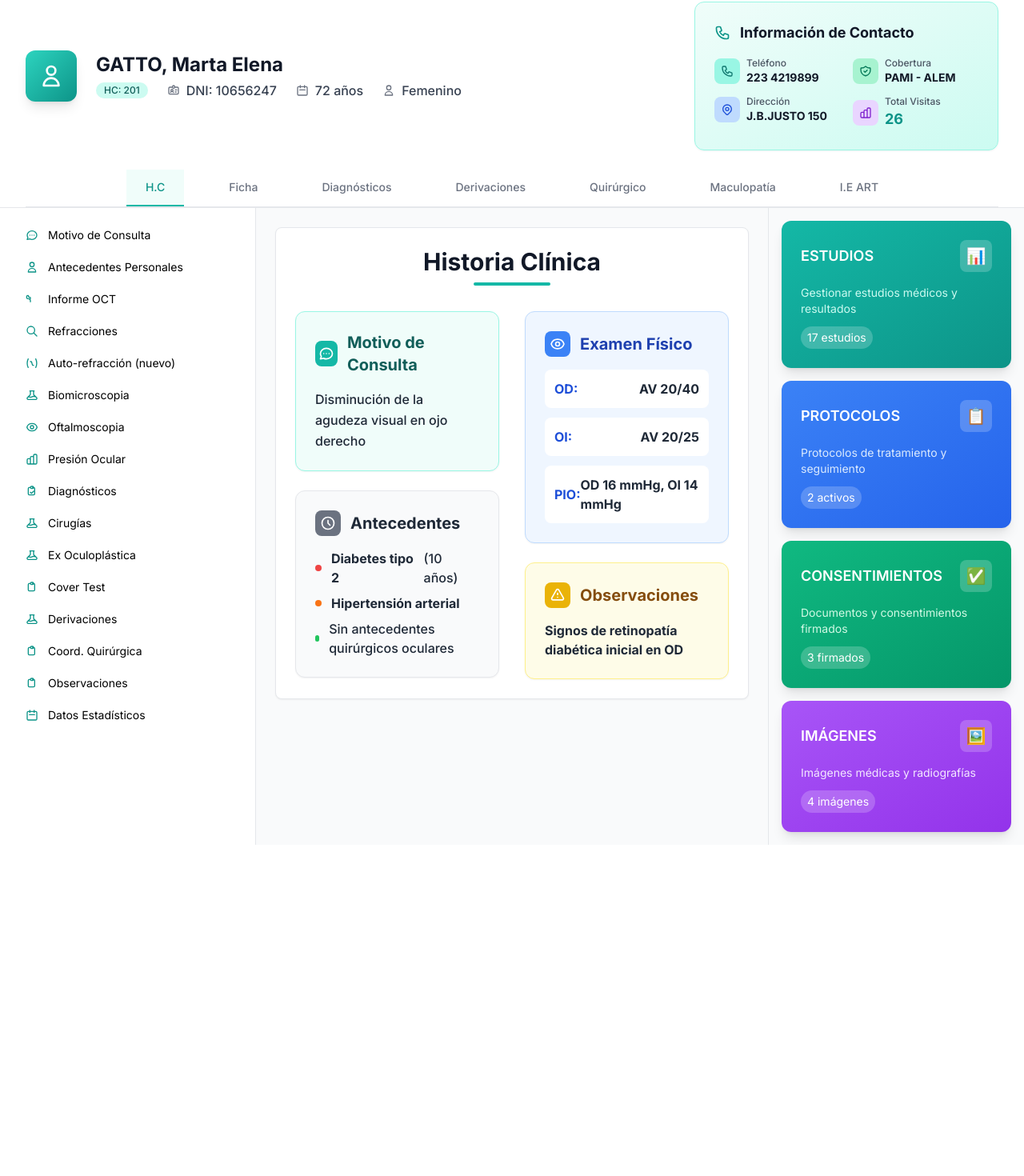
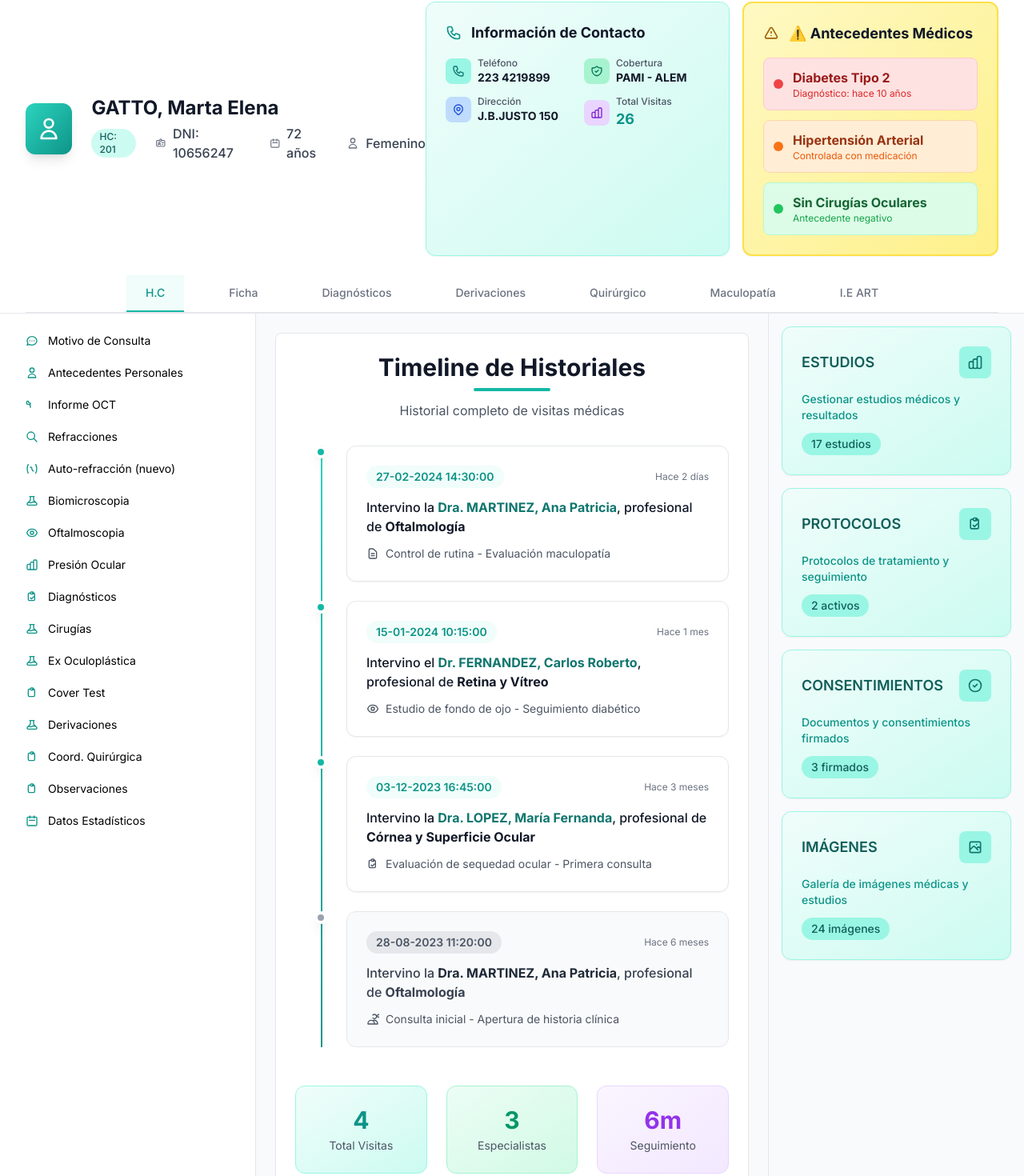
Before and after one commit to Fran-Larrosa-7id/protoHC, an Angular app: page / in a window 1280 px wide. Shown: the part 91-1561 px from the top of the page at 80% size. Before the commit the page ends 1147 px from the top, so only its background shows below. Built offline with nearby package versions, Linux system fonts and the light colour scheme.

Commit message:
feat: Enhance contact info and medical history sections for improved clarity and user engagement

```diff
--- a/src/app/app.html
+++ b/src/app/app.html
@@ -76,7 +76,9 @@
             </div>
           </div>
 
-          <!-- Right: Enhanced Contact Info Card -->
+          <!-- Right: Enhanced Contact Info Card + Antecedentes -->
+          <div class="flex space-x-4">
+            <!-- Contact Info Card -->
             <div class="bg-gradient-to-br from-primary-50 to-primary-100 rounded-xl p-6 min-w-[380px] border border-primary-200 shadow-sm">
               <h3 class="text-lg font-bold text-gray-900 mb-4 flex items-center">
                 <svg class="w-5 h-5 text-primary-600 mr-3" fill="none" stroke="currentColor" viewBox="0 0 24 24">
@@ -131,6 +133,40 @@
                     <div>
                       <p class="text-xs text-gray-600 font-medium">Total Visitas</p>
                       <p class="text-lg font-bold text-primary-600">{{ patient.totalVisits }}</p>
+                    </div>
+                  </div>
+                </div>
+              </div>
+            </div>
+
+            <!-- Antecedentes Card -->
+            <div class="bg-gradient-to-br from-yellow-100 to-yellow-200 rounded-xl p-6 min-w-[320px] border-2 border-yellow-300 shadow-sm">
+              <h3 class="text-lg font-bold text-gray-900 mb-4 flex items-center">
+                <svg class="w-5 h-5 text-yellow-700 mr-3" fill="none" stroke="currentColor" viewBox="0 0 24 24">
+                  <path stroke-linecap="round" stroke-linejoin="round" stroke-width="2" d="M12 9v2m0 4h.01m-6.938 4h13.856c1.54 0 2.502-1.667 1.732-3L13.732 4c-.77-1.333-2.694-1.333-3.464 0L3.34 16c-.77 1.333.192 3 1.732 3z"></path>
+                </svg>
+                ⚠️ Antecedentes Médicos
+              </h3>
+              <div class="space-y-3">
+                <div class="flex items-center p-3 bg-red-100 rounded-lg border border-red-200">
+                  <div class="w-3 h-3 bg-red-500 rounded-full mr-3 flex-shrink-0"></div>
+                  <div>
+                    <p class="font-bold text-red-800">Diabetes Tipo 2</p>
+                    <p class="text-xs text-red-600">Diagnóstico: hace 10 años</p>
+                  </div>
+                </div>
+                <div class="flex items-center p-3 bg-orange-100 rounded-lg border border-orange-200">
+                  <div class="w-3 h-3 bg-orange-500 rounded-full mr-3 flex-shrink-0"></div>
+                  <div>
+                    <p class="font-bold text-orange-800">Hipertensión Arterial</p>
+                    <p class="text-xs text-orange-600">Controlada con medicación</p>
+                  </div>
+                </div>
+                <div class="flex items-center p-3 bg-green-100 rounded-lg border border-green-200">
+                  <div class="w-3 h-3 bg-green-500 rounded-full mr-3 flex-shrink-0"></div>
+                  <div>
+                    <p class="font-bold text-green-800">Sin Cirugías Oculares</p>
+                    <p class="text-xs text-green-600">Antecedente negativo</p>
                   </div>
                 </div>
               </div>
@@ -270,92 +306,127 @@
         <!-- Tab Content Display -->
         <div class="bg-white rounded-lg shadow-sm border border-gray-200 p-6 h-full">
 
-          <!-- H.C Content (Historia Clínica) - DEFAULT -->
+          <!-- H.C Content (Timeline de Historiales) - DEFAULT -->
           <div *ngIf="activeTab === 'hc'" class="space-y-8">
+            <!-- Timeline Header -->
             <div class="text-center mb-8">
-              <h3 class="text-3xl font-bold text-gray-900 mb-2">Historia Clínica</h3>
+              <h3 class="text-3xl font-bold text-gray-900 mb-2">Timeline de Historiales</h3>
               <div class="w-24 h-1 bg-primary-500 mx-auto rounded-full"></div>
+              <p class="text-gray-600 mt-3">Historial completo de visitas médicas</p>
             </div>
 
+            <!-- Timeline Container -->
             <div class="max-w-5xl mx-auto">
-              <div class="grid grid-cols-2 gap-8">
+              <div class="relative">
+                <!-- Timeline Line -->
+                <div class="absolute left-8 top-0 bottom-0 w-0.5 bg-gradient-to-b from-primary-400 to-primary-600"></div>
+
+                <!-- Timeline Items -->
                 <div class="space-y-6">
-                  <div class="p-6 bg-primary-50 rounded-xl border border-primary-200 shadow-sm">
-                    <h4 class="text-xl font-bold text-primary-800 mb-4 flex items-center">
-                      <div class="w-8 h-8 bg-primary-500 rounded-lg flex items-center justify-center mr-3">
-                        <svg class="w-5 h-5 text-white" fill="none" stroke="currentColor" viewBox="0 0 24 24">
-                          <path stroke-linecap="round" stroke-linejoin="round" stroke-width="2" d="M8 12h.01M12 12h.01M16 12h.01M21 12c0 4.418-4.03 8-9 8a9.863 9.863 0 01-4.255-.949L3 20l1.395-3.72C3.512 15.042 3 13.574 3 12c0-4.418 4.03-8 9-8s9 3.582 9 8z"></path>
+                  <!-- Timeline Item 1 -->
+                  <div class="relative flex items-start">
+                    <div class="absolute left-6 w-4 h-4 bg-primary-500 rounded-full border-4 border-white shadow-lg"></div>
+                    <div class="ml-16 bg-white rounded-xl border border-gray-200 shadow-sm p-6 hover:shadow-md transition-shadow">
+                      <div class="flex items-center justify-between mb-3">
+                        <span class="text-sm font-semibold text-primary-600 bg-primary-50 px-3 py-1 rounded-full">
+                          27-02-2024 14:30:00
+                        </span>
+                        <span class="text-xs text-gray-500">Hace 2 días</span>
+                      </div>
+                      <p class="text-gray-900 font-medium">
+                        Intervino la <strong class="text-primary-700">Dra. MARTINEZ, Ana Patricia</strong>, profesional de <strong>Oftalmología</strong>
+                      </p>
+                      <div class="mt-3 flex items-center text-sm text-gray-600">
+                        <svg class="w-4 h-4 mr-2" fill="none" stroke="currentColor" viewBox="0 0 24 24">
+                          <path stroke-linecap="round" stroke-linejoin="round" stroke-width="2" d="M9 12h6m-6 4h6m2 5H7a2 2 0 01-2-2V5a2 2 0 012-2h5.586a1 1 0 01.707.293l5.414 5.414a1 1 0 01.293.707V19a2 2 0 01-2 2z"></path>
                         </svg>
-                      </div>
-                      Motivo de Consulta
-                    </h4>
-                    <p class="text-gray-800 font-medium leading-relaxed">Disminución de la agudeza visual en ojo derecho</p>
-                  </div>
-
-                  <div class="p-6 bg-gray-50 rounded-xl border border-gray-200 shadow-sm">
-                    <h4 class="text-xl font-bold text-gray-800 mb-4 flex items-center">
-                      <div class="w-8 h-8 bg-gray-500 rounded-lg flex items-center justify-center mr-3">
-                        <svg class="w-5 h-5 text-white" fill="none" stroke="currentColor" viewBox="0 0 24 24">
-                          <path stroke-linecap="round" stroke-linejoin="round" stroke-width="2" d="M12 8v4l3 3m6-3a9 9 0 11-18 0 9 9 0 0118 0z"></path>
-                        </svg>
-                      </div>
-                      Antecedentes
-                    </h4>
-                    <ul class="text-gray-800 space-y-2 font-medium">
-                      <li class="flex items-center">
-                        <span class="w-2 h-2 bg-red-500 rounded-full mr-3"></span>
-                        <strong>Diabetes tipo 2</strong> (10 años)
-                      </li>
-                      <li class="flex items-center">
-                        <span class="w-2 h-2 bg-orange-500 rounded-full mr-3"></span>
-                        <strong>Hipertensión arterial</strong>
-                      </li>
-                      <li class="flex items-center">
-                        <span class="w-2 h-2 bg-green-500 rounded-full mr-3"></span>
-                        Sin antecedentes quirúrgicos oculares
-                      </li>
-                    </ul>
-                  </div>
-                </div>
-
-                <div class="space-y-6">
-                  <div class="p-6 bg-blue-50 rounded-xl border border-blue-200 shadow-sm">
-                    <h4 class="text-xl font-bold text-blue-800 mb-4 flex items-center">
-                      <div class="w-8 h-8 bg-blue-500 rounded-lg flex items-center justify-center mr-3">
-                        <svg class="w-5 h-5 text-white" fill="none" stroke="currentColor" viewBox="0 0 24 24">
-                          <path stroke-linecap="round" stroke-linejoin="round" stroke-width="2" d="M15 12a3 3 0 11-6 0 3 3 0 016 0z"></path>
-                          <path stroke-linecap="round" stroke-linejoin="round" stroke-width="2" d="M2.458 12C3.732 7.943 7.523 5 12 5c4.478 0 8.268 2.943 9.542 7-1.274 4.057-5.064 7-9.542 7-4.477 0-8.268-2.943-9.542-7z"></path>
-                        </svg>
-                      </div>
-                      Examen Físico
-                    </h4>
-                    <div class="text-gray-800 space-y-3 font-medium">
-                      <div class="flex justify-between items-center p-3 bg-white rounded-lg">
-                        <span class="font-bold text-blue-700">OD:</span>
-                        <span class="font-bold">AV 20/40</span>
-                      </div>
-                      <div class="flex justify-between items-center p-3 bg-white rounded-lg">
-                        <span class="font-bold text-blue-700">OI:</span>
-                        <span class="font-bold">AV 20/25</span>
-                      </div>
-                      <div class="flex justify-between items-center p-3 bg-white rounded-lg">
-                        <span class="font-bold text-blue-700">PIO:</span>
-                        <span class="font-bold">OD 16 mmHg, OI 14 mmHg</span>
+                        Control de rutina - Evaluación maculopatía
                       </div>
                     </div>
                   </div>
 
-                  <div class="p-6 bg-yellow-50 rounded-xl border border-yellow-200 shadow-sm">
-                    <h4 class="text-xl font-bold text-yellow-800 mb-4 flex items-center">
-                      <div class="w-8 h-8 bg-yellow-500 rounded-lg flex items-center justify-center mr-3">
-                        <svg class="w-5 h-5 text-white" fill="none" stroke="currentColor" viewBox="0 0 24 24">
-                          <path stroke-linecap="round" stroke-linejoin="round" stroke-width="2" d="M12 9v2m0 4h.01m-6.938 4h13.856c1.54 0 2.502-1.667 1.732-3L13.732 4c-.77-1.333-2.694-1.333-3.464 0L3.34 16c-.77 1.333.192 3 1.732 3z"></path>
+                  <!-- Timeline Item 2 -->
+                  <div class="relative flex items-start">
+                    <div class="absolute left-6 w-4 h-4 bg-primary-500 rounded-full border-4 border-white shadow-lg"></div>
+                    <div class="ml-16 bg-white rounded-xl border border-gray-200 shadow-sm p-6 hover:shadow-md transition-shadow">
+                      <div class="flex items-center justify-between mb-3">
+                        <span class="text-sm font-semibold text-primary-600 bg-primary-50 px-3 py-1 rounded-full">
+                          15-01-2024 10:15:00
+                        </span>
+                        <span class="text-xs text-gray-500">Hace 1 mes</span>
+                      </div>
+                      <p class="text-gray-900 font-medium">
+                        Intervino el <strong class="text-primary-700">Dr. FERNANDEZ, Carlos Roberto</strong>, profesional de <strong>Retina y Vítreo</strong>
+                      </p>
+                      <div class="mt-3 flex items-center text-sm text-gray-600">
+                        <svg class="w-4 h-4 mr-2" fill="none" stroke="currentColor" viewBox="0 0 24 24">
+                          <path stroke-linecap="round" stroke-linejoin="round" stroke-width="2" d="M15 12a3 3 0 11-6 0 3 3 0 016 0z"></path>
+                          <path stroke-linecap="round" stroke-linejoin="round" stroke-width="2" d="M2.458 12C3.732 7.943 7.523 5 12 5c4.478 0 8.268 2.943 9.542 7-1.274 4.057-5.064 7-9.542 7-4.477 0-8.268-2.943-9.542-7z"></path>
                         </svg>
+                        Estudio de fondo de ojo - Seguimiento diabético
                       </div>
-                      Observaciones
-                    </h4>
-                    <p class="text-gray-800 font-bold">Signos de retinopatía diabética inicial en OD</p>
                     </div>
+                  </div>
+
+                  <!-- Timeline Item 3 -->
+                  <div class="relative flex items-start">
+                    <div class="absolute left-6 w-4 h-4 bg-primary-500 rounded-full border-4 border-white shadow-lg"></div>
+                    <div class="ml-16 bg-white rounded-xl border border-gray-200 shadow-sm p-6 hover:shadow-md transition-shadow">
+                      <div class="flex items-center justify-between mb-3">
+                        <span class="text-sm font-semibold text-primary-600 bg-primary-50 px-3 py-1 rounded-full">
+                          03-12-2023 16:45:00
+                        </span>
+                        <span class="text-xs text-gray-500">Hace 3 meses</span>
+                      </div>
+                      <p class="text-gray-900 font-medium">
+                        Intervino la <strong class="text-primary-700">Dra. LOPEZ, María Fernanda</strong>, profesional de <strong>Córnea y Superficie Ocular</strong>
+                      </p>
+                      <div class="mt-3 flex items-center text-sm text-gray-600">
+                        <svg class="w-4 h-4 mr-2" fill="none" stroke="currentColor" viewBox="0 0 24 24">
+                          <path stroke-linecap="round" stroke-linejoin="round" stroke-width="2" d="M9 5H7a2 2 0 00-2 2v10a2 2 0 002 2h8a2 2 0 002-2V7a2 2 0 00-2-2h-2M9 5a2 2 0 002 2h2a2 2 0 002-2M9 5a2 2 0 012-2h2a2 2 0 012 2m-6 9l2 2 4-4"></path>
+                        </svg>
+                        Evaluación de sequedad ocular - Primera consulta
+                      </div>
+                    </div>
+                  </div>
+
+                  <!-- Timeline Item 4 -->
+                  <div class="relative flex items-start">
+                    <div class="absolute left-6 w-4 h-4 bg-gray-400 rounded-full border-4 border-white shadow-lg"></div>
+                    <div class="ml-16 bg-gray-50 rounded-xl border border-gray-200 p-6">
+                      <div class="flex items-center justify-between mb-3">
+                        <span class="text-sm font-semibold text-gray-600 bg-gray-200 px-3 py-1 rounded-full">
+                          28-08-2023 11:20:00
+                        </span>
+                        <span class="text-xs text-gray-500">Hace 6 meses</span>
+                      </div>
+                      <p class="text-gray-700 font-medium">
+                        Intervino la <strong class="text-gray-800">Dra. MARTINEZ, Ana Patricia</strong>, profesional de <strong>Oftalmología</strong>
+                      </p>
+                      <div class="mt-3 flex items-center text-sm text-gray-600">
+                        <svg class="w-4 h-4 mr-2" fill="none" stroke="currentColor" viewBox="0 0 24 24">
+                          <path stroke-linecap="round" stroke-linejoin="round" stroke-width="2" d="M12 4.354a4 4 0 110 5.292M15 21H3v-1a6 6 0 0112 0v1zm0 0h6v-1a6 6 0 00-9-5.197m13.5-9a2.5 2.5 0 11-5 0 2.5 2.5 0 015 0z"></path>
+                        </svg>
+                        Consulta inicial - Apertura de historia clínica
+                      </div>
+                    </div>
+                  </div>
+                </div>
+              </div>
+
+              <!-- Statistics -->
+              <div class="mt-12 grid grid-cols-3 gap-6 max-w-2xl mx-auto">
+                <div class="text-center p-6 bg-gradient-to-br from-primary-50 to-primary-100 rounded-xl border border-primary-200">
+                  <div class="text-3xl font-bold text-primary-600">4</div>
+                  <div class="text-sm text-gray-600 mt-1">Total Visitas</div>
+                </div>
+                <div class="text-center p-6 bg-gradient-to-br from-emerald-50 to-emerald-100 rounded-xl border border-emerald-200">
+                  <div class="text-3xl font-bold text-emerald-600">3</div>
+                  <div class="text-sm text-gray-600 mt-1">Especialistas</div>
+                </div>
+                <div class="text-center p-6 bg-gradient-to-br from-purple-50 to-purple-100 rounded-xl border border-purple-200">
+                  <div class="text-3xl font-bold text-purple-600">6m</div>
+                  <div class="text-sm text-gray-600 mt-1">Seguimiento</div>
                 </div>
               </div>
             </div>
@@ -518,58 +589,66 @@
       <div class="p-4 space-y-4">
 
         <!-- ESTUDIOS Card -->
-        <div class="bg-gradient-to-br from-primary-500 to-primary-600 rounded-xl shadow-lg p-6 text-white hover:shadow-xl transition-all duration-300 cursor-pointer">
+        <div class="bg-gradient-to-br from-primary-50 to-primary-100 rounded-xl shadow-sm border border-primary-200 p-6 hover:shadow-md transition-all duration-300 cursor-pointer">
           <div class="flex items-center justify-between mb-4">
-            <h3 class="text-lg font-semibold">ESTUDIOS</h3>
-            <div class="w-10 h-10 bg-white/20 rounded-lg flex items-center justify-center">
-              <span class="text-xl">📊</span>
+            <h3 class="text-lg font-semibold text-primary-800">ESTUDIOS</h3>
+            <div class="w-10 h-10 bg-primary-200 rounded-lg flex items-center justify-center">
+              <svg class="w-5 h-5 text-primary-700" fill="none" stroke="currentColor" viewBox="0 0 24 24">
+                <path stroke-linecap="round" stroke-linejoin="round" stroke-width="2" d="M9 19v-6a2 2 0 00-2-2H5a2 2 0 00-2 2v6a2 2 0 002 2h2a2 2 0 002-2zm0 0V9a2 2 0 012-2h2a2 2 0 012 2v10m-6 0a2 2 0 002 2h2a2 2 0 002-2m0 0V5a2 2 0 012-2h2a2 2 0 012 2v14a2 2 0 01-2 2h-2a2 2 0 01-2-2z"></path>
+              </svg>
             </div>
           </div>
-          <p class="text-primary-100 text-sm mb-3">Gestionar estudios médicos y resultados</p>
+          <p class="text-primary-600 text-sm mb-3 font-medium">Gestionar estudios médicos y resultados</p>
           <div class="flex items-center text-sm">
-            <span class="bg-white/20 px-2 py-1 rounded-full">17 estudios</span>
+            <span class="bg-primary-200 text-primary-800 px-3 py-1 rounded-full font-medium">17 estudios</span>
           </div>
         </div>
 
         <!-- PROTOCOLOS Card -->
-        <div class="bg-gradient-to-br from-blue-500 to-blue-600 rounded-xl shadow-lg p-6 text-white hover:shadow-xl transition-all duration-300 cursor-pointer">
+        <div class="bg-gradient-to-br from-primary-50 to-primary-100 rounded-xl shadow-sm border border-primary-200 p-6 hover:shadow-md transition-all duration-300 cursor-pointer">
           <div class="flex items-center justify-between mb-4">
-            <h3 class="text-lg font-semibold">PROTOCOLOS</h3>
-            <div class="w-10 h-10 bg-white/20 rounded-lg flex items-center justify-center">
-              <span class="text-xl">📋</span>
+            <h3 class="text-lg font-semibold text-primary-800">PROTOCOLOS</h3>
+            <div class="w-10 h-10 bg-primary-200 rounded-lg flex items-center justify-center">
+              <svg class="w-5 h-5 text-primary-700" fill="none" stroke="currentColor" viewBox="0 0 24 24">
+                <path stroke-linecap="round" stroke-linejoin="round" stroke-width="2" d="M9 5H7a2 2 0 00-2 2v10a2 2 0 002 2h8a2 2 0 002-2V7a2 2 0 00-2-2h-2M9 5a2 2 0 002 2h2a2 2 0 002-2M9 5a2 2 0 012-2h2a2 2 0 012 2m-6 9l2 2 4-4"></path>
+              </svg>
             </div>
           </div>
-          <p class="text-blue-100 text-sm mb-3">Protocolos de tratamiento y seguimiento</p>
+          <p class="text-primary-600 text-sm mb-3 font-medium">Protocolos de tratamiento y seguimiento</p>
           <div class="flex items-center text-sm">
-            <span class="bg-white/20 px-2 py-1 rounded-full">2 activos</span>
+            <span class="bg-primary-200 text-primary-800 px-3 py-1 rounded-full font-medium">2 activos</span>
           </div>
         </div>
 
         <!-- CONSENTIMIENTOS Card -->
-        <div class="bg-gradient-to-br from-emerald-500 to-emerald-600 rounded-xl shadow-lg p-6 text-white hover:shadow-xl transition-all duration-300 cursor-pointer">
+        <div class="bg-gradient-to-br from-primary-50 to-primary-100 rounded-xl shadow-sm border border-primary-200 p-6 hover:shadow-md transition-all duration-300 cursor-pointer">
           <div class="flex items-center justify-between mb-4">
-            <h3 class="text-lg font-semibold">CONSENTIMIENTOS</h3>
-            <div class="w-10 h-10 bg-white/20 rounded-lg flex items-center justify-center">
-              <span class="text-xl">✅</span>
+            <h3 class="text-lg font-semibold text-primary-800">CONSENTIMIENTOS</h3>
+            <div class="w-10 h-10 bg-primary-200 rounded-lg flex items-center justify-center">
+              <svg class="w-5 h-5 text-primary-700" fill="none" stroke="currentColor" viewBox="0 0 24 24">
+                <path stroke-linecap="round" stroke-linejoin="round" stroke-width="2" d="M9 12l2 2 4-4m6 2a9 9 0 11-18 0 9 9 0 0118 0z"></path>
+              </svg>
             </div>
           </div>
-          <p class="text-emerald-100 text-sm mb-3">Documentos y consentimientos firmados</p>
+          <p class="text-primary-600 text-sm mb-3 font-medium">Documentos y consentimientos firmados</p>
           <div class="flex items-center text-sm">
-            <span class="bg-white/20 px-2 py-1 rounded-full">3 firmados</span>
+            <span class="bg-primary-200 text-primary-800 px-3 py-1 rounded-full font-medium">3 firmados</span>
           </div>
         </div>
 
         <!-- IMÁGENES Card -->
-        <div class="bg-gradient-to-br from-purple-500 to-purple-600 rounded-xl shadow-lg p-6 text-white hover:shadow-xl transition-all duration-300 cursor-pointer">
+        <div class="bg-gradient-to-br from-primary-50 to-primary-100 rounded-xl shadow-sm border border-primary-200 p-6 hover:shadow-md transition-all duration-300 cursor-pointer">
           <div class="flex items-center justify-between mb-4">
-            <h3 class="text-lg font-semibold">IMÁGENES</h3>
-            <div class="w-10 h-10 bg-white/20 rounded-lg flex items-center justify-center">
-              <span class="text-xl">🖼️</span>
+            <h3 class="text-lg font-semibold text-primary-800">IMÁGENES</h3>
+            <div class="w-10 h-10 bg-primary-200 rounded-lg flex items-center justify-center">
+              <svg class="w-5 h-5 text-primary-700" fill="none" stroke="currentColor" viewBox="0 0 24 24">
+                <path stroke-linecap="round" stroke-linejoin="round" stroke-width="2" d="M4 16l4.586-4.586a2 2 0 012.828 0L16 16m-2-2l1.586-1.586a2 2 0 012.828 0L20 14m-6-6h.01M6 20h12a2 2 0 002-2V6a2 2 0 00-2-2H6a2 2 0 00-2 2v12a2 2 0 002 2z"></path>
+              </svg>
             </div>
           </div>
-          <p class="text-purple-100 text-sm mb-3">Imágenes médicas y radiografías</p>
+          <p class="text-primary-600 text-sm mb-3 font-medium">Galería de imágenes médicas y estudios</p>
           <div class="flex items-center text-sm">
-            <span class="bg-white/20 px-2 py-1 rounded-full">4 imágenes</span>
+            <span class="bg-primary-200 text-primary-800 px-3 py-1 rounded-full font-medium">24 imágenes</span>
           </div>
         </div>
 
```
Lines whose indentation alone changed are shown as unchanged.
